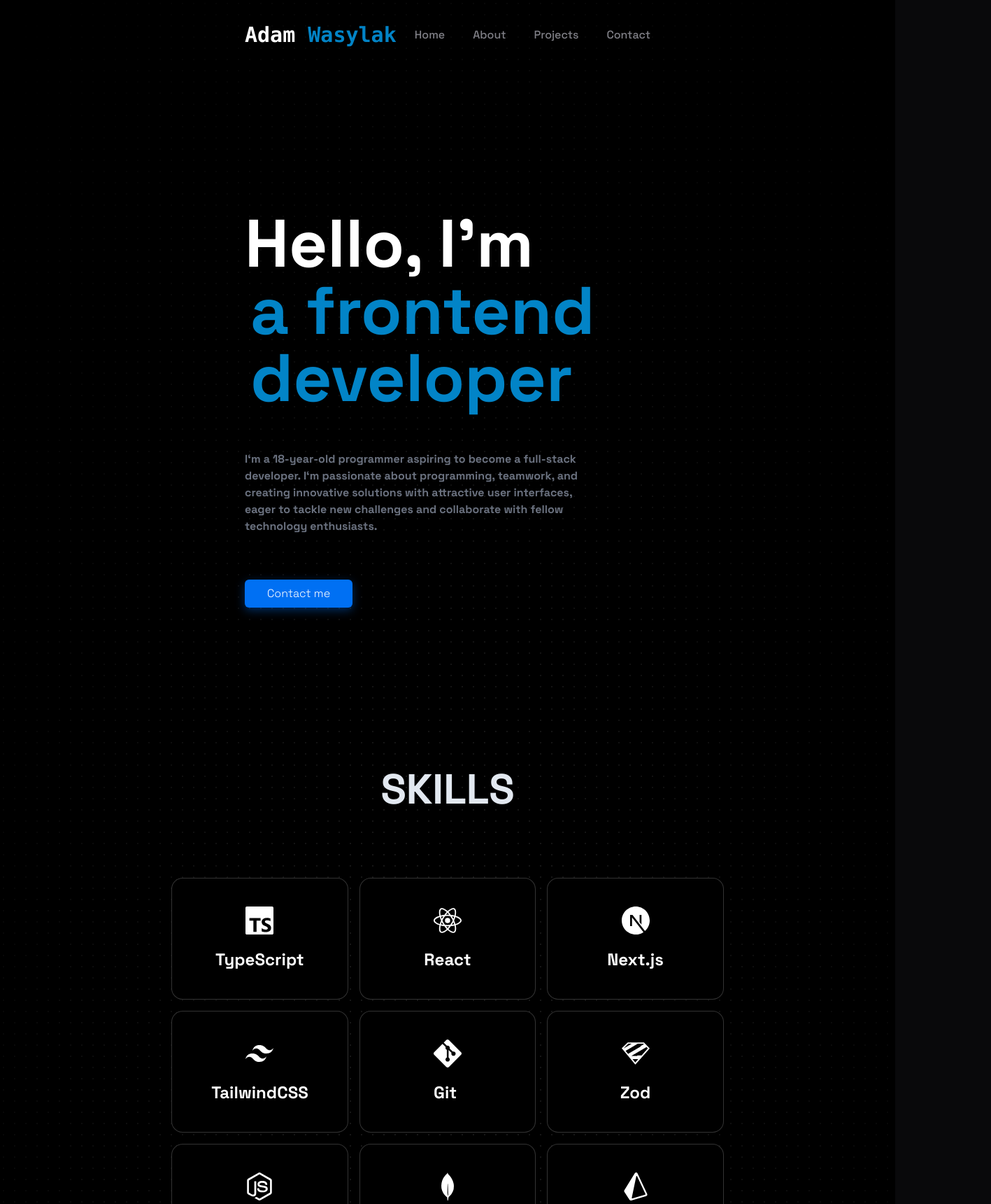
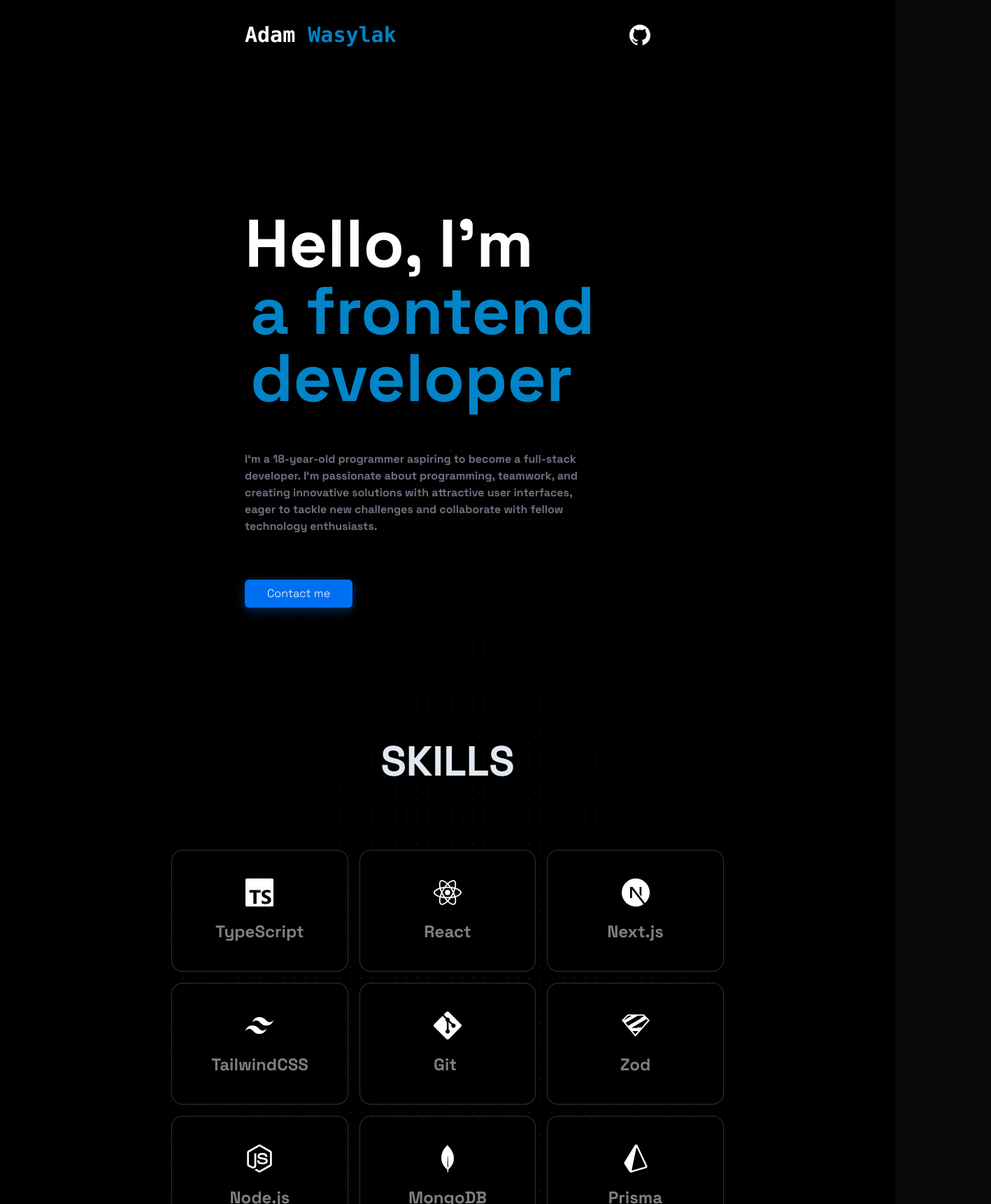
Before and after one commit to adamTop1/Personal-Portfolio, a Next.js app: page / in a window 1280 px wide. Shown: the top 1720 px of the page at 70% size, 1417 px wide, since content can reach past the window. Built offline with nearby package versions, Linux system fonts and the light colour scheme.

Commit message:
changed navbar and added contact

```diff
--- a/src/app/page.tsx
+++ b/src/app/page.tsx
@@ -1,3 +1,4 @@
+import Contact from "@/components/Contact"
 import Header from "@/components/Header"
 import Projects from "@/components/Projects"
 import { Skills } from "@/components/Skills"
@@ -8,6 +9,7 @@
 			<Header />
 			<Skills />
 			<Projects />
+			<Contact />
 		</>
 	)
 }
--- /dev/null
+++ b/src/components/Contact.tsx
@@ -0,0 +1,25 @@
+import React from 'react'
+import { SiDiscord, SiGithub, SiMaildotru } from 'react-icons/si'
+
+const Contact = () => {
+	return (
+		<section className='flex flex-col items-center py-10' id='contact'>
+			<h2 className='flex flex-col mb-10 text-6xl font-bold uppercase text-slate-200 '>
+				get in <span className='text-sky-600'>touch.</span>
+			</h2>
+			<div className='flex gap-16 pb-4 text-6xl text-slate-200'>
+				<a href='mailto:adamwasylak1@gmail.com' target='_blank' className='duration-300 hover:scale-105 '>
+					<SiMaildotru />
+				</a>
+				<a href='https://discord.com/users/719983323853750283' target='_blank' className='duration-300 hover:scale-105'>
+					<SiDiscord />
+				</a>
+				<a href='https://github.com/adamTop1' target='_blank' className='duration-300 hover:scale-105'>
+					<SiGithub />
+				</a>
+			</div>
+		</section>
+	)
+}
+
+export default Contact
--- a/src/components/Navbar.tsx
+++ b/src/components/Navbar.tsx
@@ -1,32 +1,17 @@
-import Link from 'next/link'
+import { SiGithub } from 'react-icons/si'
 
 const Navbar = () => {
 	return (
 		<div className='flex items-center justify-between px-[350px] py-8 '>
 			<div>
-				<h2 className='font-mono text-3xl font-bold text-white'>Adam <span className='text-sky-600'>Wasylak</span></h2>
+				<h2 className='font-mono text-3xl font-bold text-white'>
+					Adam <span className='text-sky-600'>Wasylak</span>
+				</h2>
 			</div>
 			<div className='flex gap-10 font-medium text-md '>
-				<Link
-					href='/'
-					className="duration-300 hover:text-sky-600 relative w-fit block after:block after:content-[''] after:absolute after:h-[3px] after:bg-sky-600 after:w-full after:scale-x-0 after:hover:scale-x-100 after:transition after:duration-300 after:origin-center">
-					Home
-				</Link>
-				<Link
-					href='/about'
-					className="duration-300 hover:text-sky-600 relative w-fit block after:block after:content-[''] after:absolute after:h-[3px] after:bg-sky-600 after:w-full after:scale-x-0 after:hover:scale-x-100 after:transition after:duration-300 after:origin-center">
-					About
-				</Link>
-				<Link
-					href='/projects'
-					className="duration-300 hover:text-sky-600 relative w-fit block after:block after:content-[''] after:absolute after:h-[3px] after:bg-sky-600 after:w-full after:scale-x-0 after:hover:scale-x-100 after:transition after:duration-300 after:origin-center">
-					Projects
-				</Link>
-				<Link
-					href='/contact'
-					className="duration-300 hover:text-sky-600 relative w-fit block after:block after:content-[''] after:absolute after:h-[3px] after:bg-sky-600 after:w-full after:scale-x-0 after:hover:scale-x-100 after:transition after:duration-300 after:origin-center">
-					Contact
-				</Link>
+				<a href='https://github.com/adamTop1' target='_blank'>
+					<SiGithub size={30} className='text-white' />
+				</a>
 			</div>
 		</div>
 	)
--- a/src/components/Projects.tsx
+++ b/src/components/Projects.tsx
@@ -3,7 +3,7 @@
 
 const Projects = () => {
 	return (
-		<div className='flex flex-col items-center py-20'>
+		<section className='flex flex-col items-center py-20' id='projects'>
 			<h2 className='mb-10 text-6xl font-bold text-slate-200'>PROJECTS</h2>
 			<ProjectCard
 				title='Simple Todo'
@@ -32,7 +32,7 @@
 				codeLink='https://github.com/adamTop1/simple-todo'
 				liveLink='https://todo-app-adamtop1-716676.netlify.app/'
 			/>
-		</div>
+		</section>
 	)
 }
 
--- a/src/components/Skills.tsx
+++ b/src/components/Skills.tsx
@@ -4,7 +4,7 @@
 
 export function Skills() {
 	return (
-		<section className='flex flex-col items-center py-20' id='skills' >
+		<section className='flex flex-col items-center py-10' id='skills' >
 			{/* <div className='w-[1800px] h-[1px] bg-white'></div> */}
             <h2 className='text-6xl font-bold text-slate-200'>SKILLS</h2>
 			<div className='max-w-5xl px-8 mx-auto my-12'>
--- a/src/components/ui/card-hover-effect.tsx
+++ b/src/components/ui/card-hover-effect.tsx
@@ -46,7 +46,7 @@
 							<div className='flex items-center justify-center pb-5'>
 								<Icon size={40} />
 							</div>
-							<p className='text-2xl font-bold'>{item.title}</p>
+							<p className='text-2xl font-bold text-white/50'>{item.title}</p>
 						</Card>
 					</div>
 				)
```
